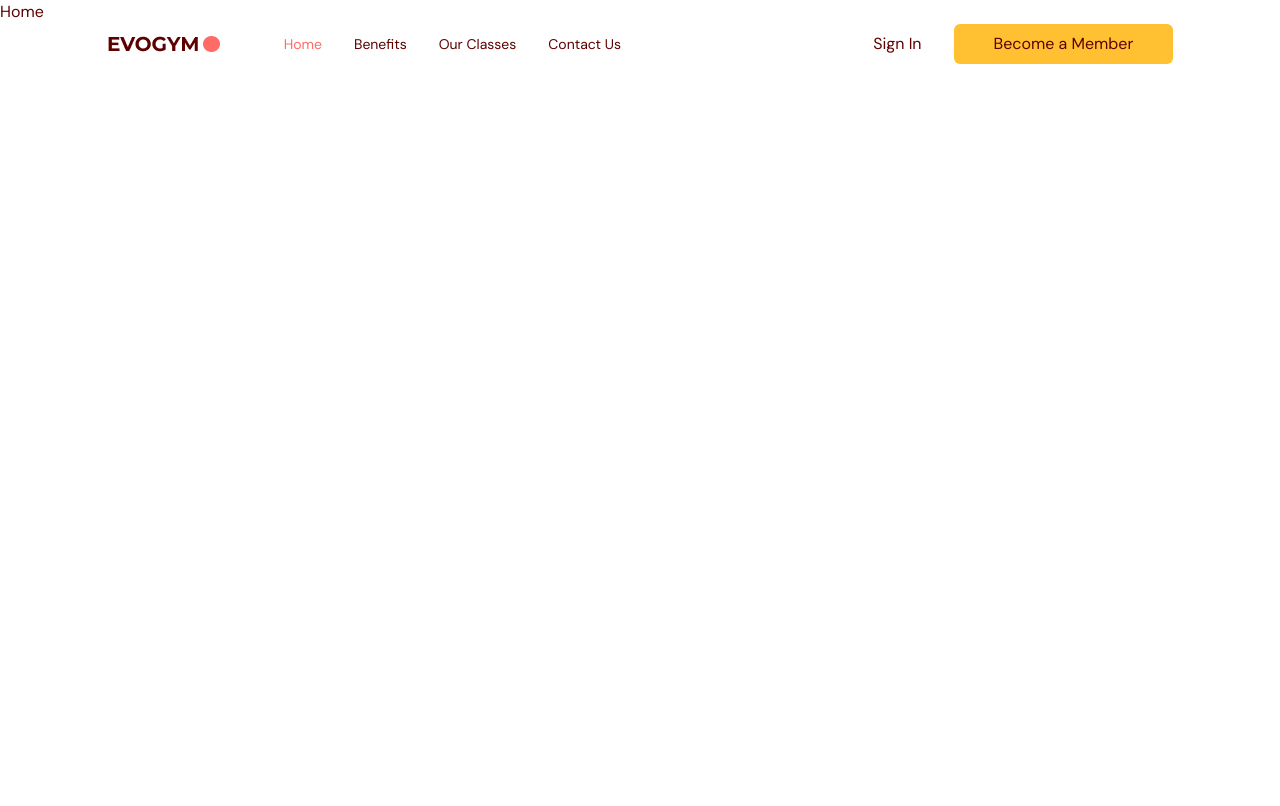
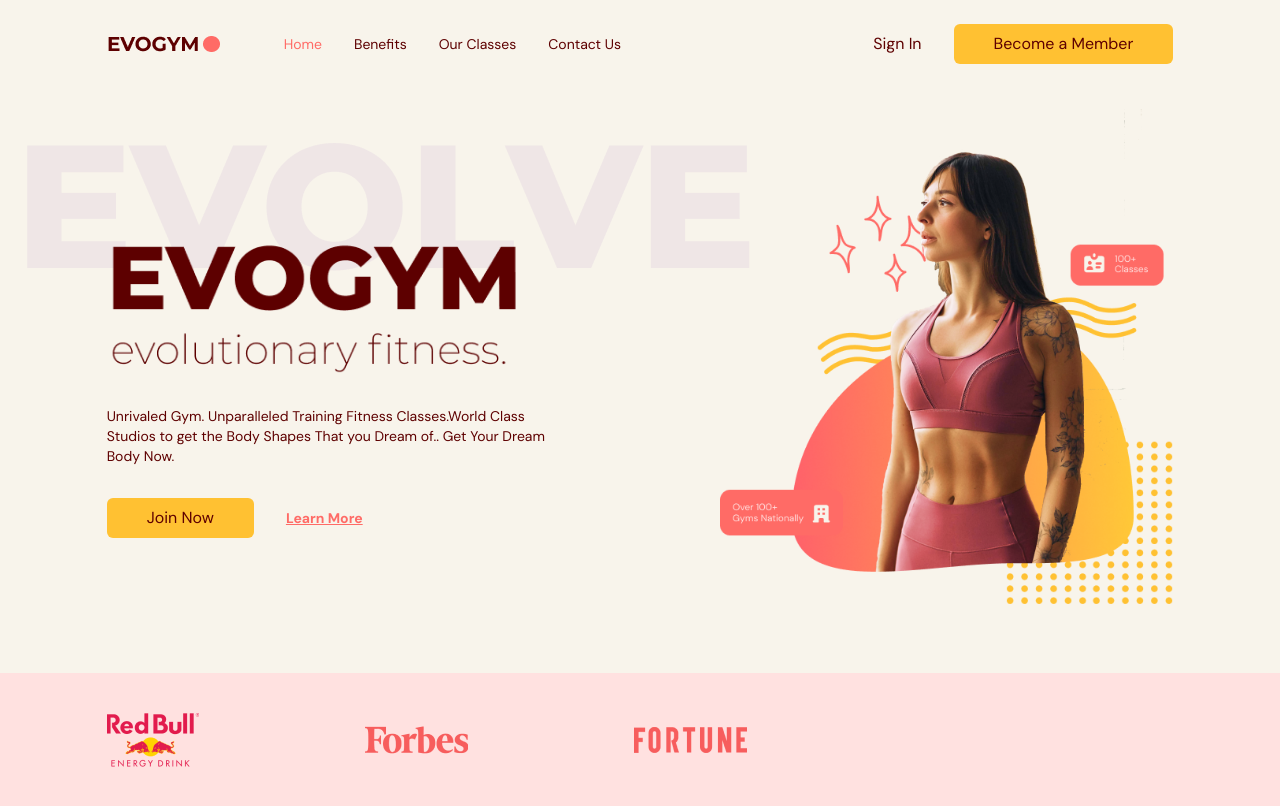
Before and after one commit to Mrityunjay-Palled/React_TS, a React (Vite) app: page / in a window 1280 px wide. Shown: the top 806 px of the page. Built offline with nearby package versions, Linux system fonts and the light colour scheme.

Commit message:
added home-page

```diff
--- a/src/scenes/home/index.tsx
+++ b/src/scenes/home/index.tsx
@@ -1,13 +1,65 @@
 import { SelectedPage } from "@/shared/types";
 import useMediaQuery from "@/Hooks/useMediaQuery";
 import ActionButton from "@/shared/ActionButton";
+import HomePageText from "@/assets/HomePageText.png";
+import HomePageGraphic from "@/assets/HomePageGraphic.png";
+import SponsorRedBull from "@/assets/SponsorRedBull.png";
+import SponsorForbes from "@/assets/SponsorForbes.png";
+import SponsorFortune from "@/assets/SponsorFortune.png";
+import AnchorLink from "react-anchor-link-smooth-scroll";
 
 type Props = {
   setSelectedPage: (value: SelectedPage) => void;
 };
 
 const Home = ({ setSelectedPage }: Props) => {
-  return <div>Home</div>;
+  const isAboveMediumScreens = useMediaQuery("(min-width:1060px)");
+  return (
+    <section id="home" className="gap-16 bg-gray-20 py-10 md:h-full md:pb-0">
+      <div className="md:flex mx-auto w-5/6 items-center justify-center md:h-5/6">
+        <div className="z-10 mt-32 md:basis-3/5">
+          <div className="md:-mt-20">
+            <div className="relative">
+              <div className="before:absolute before:-top-20 before:-left-20 before:z-[-1] md:before:content-evolvetext">
+                <img alt="home-page-text" src={HomePageText} />
+              </div>
+            </div>
+            <p className="mt-8 text-sm">
+              Unrivaled Gym. Unparalleled Training Fitness Classes.World Class
+              Studios to get the Body Shapes That you Dream of.. Get Your Dream
+              Body Now.
+            </p>
+          </div>
+          <div className="mt-8 flex items-center gap-8">
+            <ActionButton setSelectedPage={setSelectedPage}>
+              Join Now
+            </ActionButton>
+            <AnchorLink
+              className="text-sm font-bold text-primary-500 underline hover:text-secondary-500"
+              onClick={() => setSelectedPage(SelectedPage.ContactUs)}
+              href={`#${SelectedPage.ContactUs}`}
+            >
+              <p>Learn More</p>
+            </AnchorLink>
+          </div>
+        </div>
+        <div className="flex basis-3/5 justify-center md:z-10 md:ml-40 md:justify-items-end">
+          <img alt="home-page-graphic" src={HomePageGraphic} />
+        </div>
+      </div>
+      {isAboveMediumScreens && (
+        <div className="h-[150px] w-full bg-primary-100 py-10">
+          <div className="mx-auto w-5/6">
+            <div className="flex w-3/5 items-center justify-between gap-8">
+              <img alt="redbull-sponsor" src={SponsorRedBull} />
+              <img alt="forbes-sponsor" src={SponsorForbes} />
+              <img alt="fortune-sponser" src={SponsorFortune} />
+            </div>
+          </div>
+        </div>
+      )}
+    </section>
+  );
 };
 
 export default Home;
```
